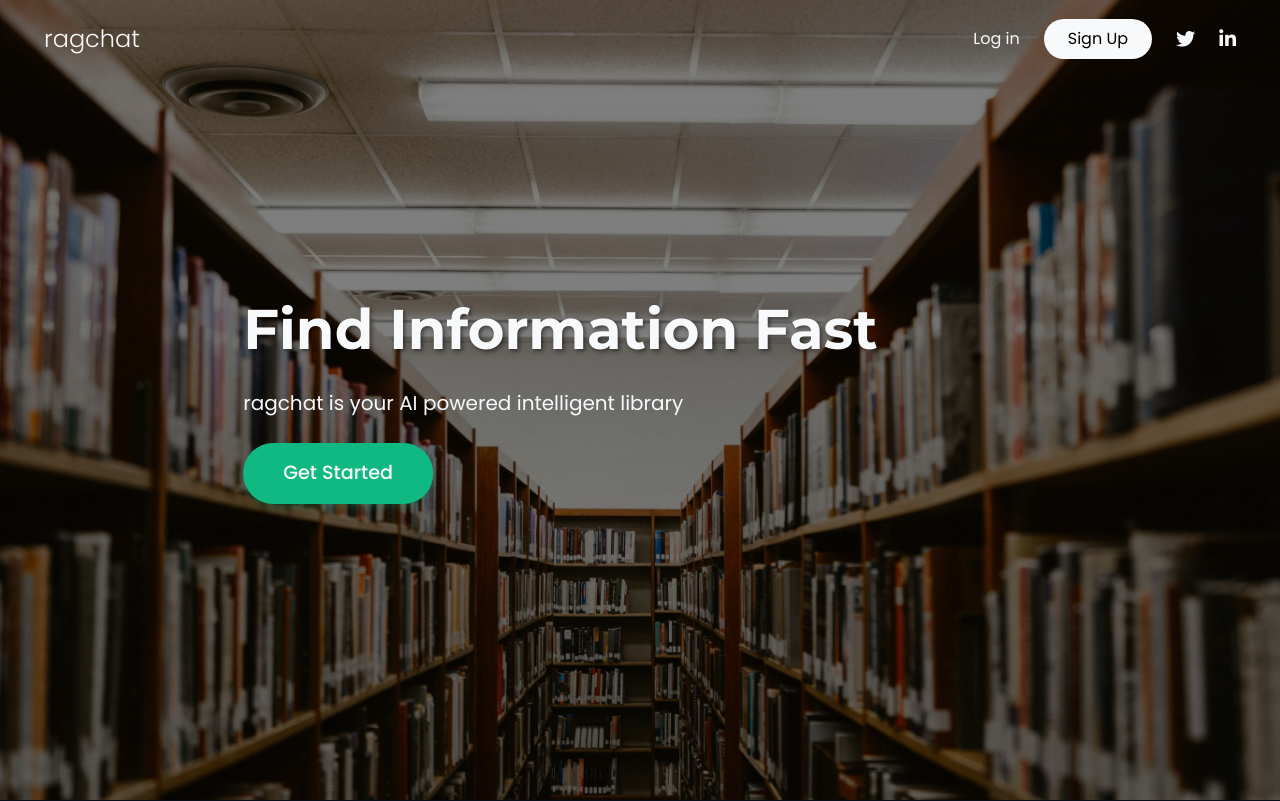
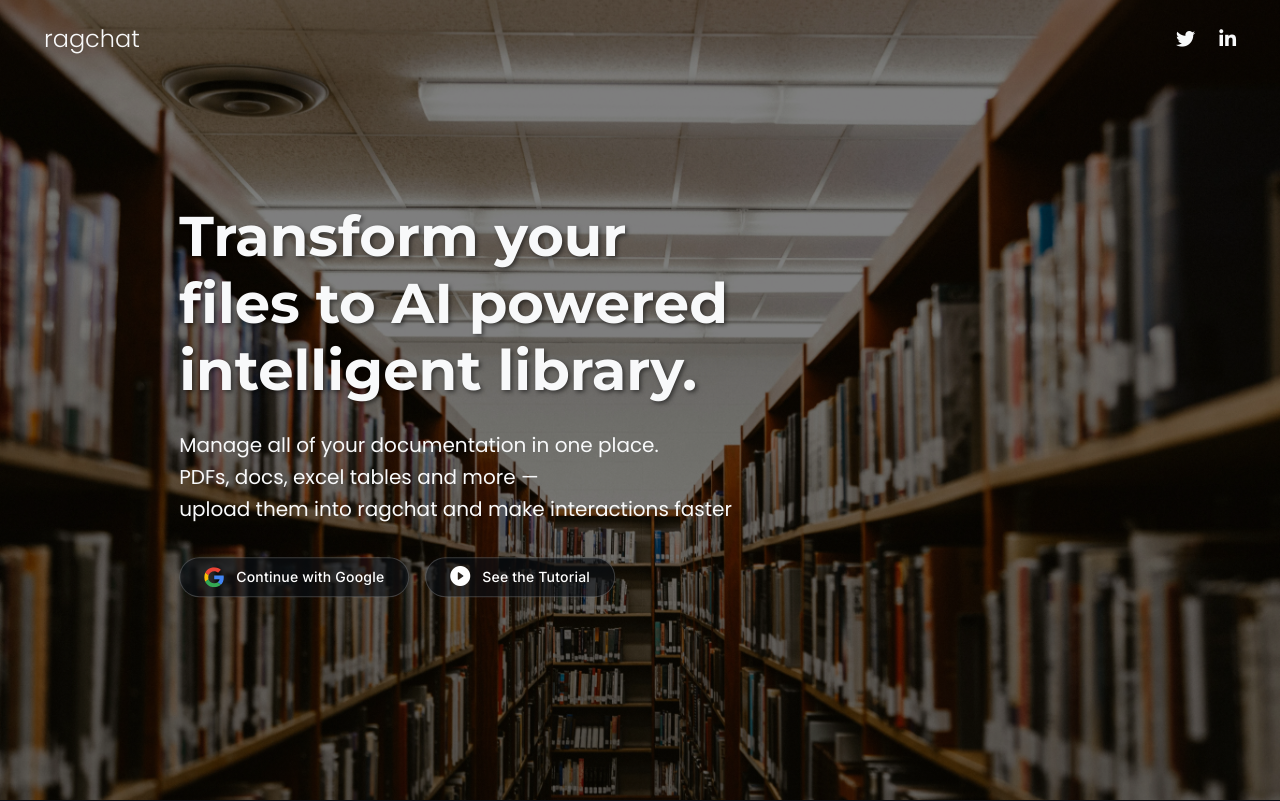
Before and after one commit to rahmansahinler1/ragchat, a FastAPI app: page / in a window 1280 px wide. Shown: the top 801 px of the page. Run offline with FastAPI, Linux system fonts and the light colour scheme; some libraries are stand-ins or nearby versions.

Commit message:
feat: updated landing page for google authentication

```diff
--- a/static/css/landing.css
+++ b/static/css/landing.css
@@ -92,33 +92,6 @@ html::-webkit-scrollbar {
     display: flex;
     align-items: center;
     gap: 1.5rem;
-}
-
-/* Auth Buttons */
-.login-link {
-    color: #F8F9FA;
-    text-decoration: none;
-    font-size: 1rem;
-    transition: color 0.3s ease;
-}
-
-.login-link:hover {
-    color: #e9ecef;
-}
-
-.signup-button {
-    background-color: #F8F9FA;
-    color: #000;
-    padding: 0.5rem 1.5rem;
-    border-radius: 25px;
-    text-decoration: none;
-    font-size: 1rem;
-    transition: all 0.3s ease;
-    border: none;
-}
-
-.signup-button:hover {
-    background-color: #e9ecef;
 }
 
 /* Social Links */
@@ -154,7 +127,7 @@ html::-webkit-scrollbar {
 .hero-content {
     position: absolute;
     top: 50%;
-    left: 20%;
+    left: 15%;
     transform: translate(-1%, -50%);
     text-align: left;
     width: 100%;
@@ -176,31 +149,72 @@ html::-webkit-scrollbar {
     margin-bottom: 2rem;
     color: #F8F9FA;
 }
-.cta-button {
-    display: inline-block;
-    background-color: #10B981;
-    color: #F8F9FA;
-    padding: 1rem 2.5rem;
-    border-radius: 30px;
-    text-decoration: none;
-    font-size: 1.2rem;
-    font-weight: 500;
-    transition: transform 0.3s ease, box-shadow 0.3s ease;
-    box-shadow: 0 4px 6px rgba(0,0,0,0.1);
-}
 
-.cta-button:hover {
-    transform: translateY(-2px);
-    box-shadow: 0 6px 8px rgba(0,0,0,0.2);
-}
 .logo-text {
     font-size: 1.5rem;
     font-weight: 700;
     color: #F8F9FA;
     text-decoration: none;
 }
+
+/* Hero buttons */
+.hero-buttons {
+    display: flex;
+    align-items: center;
+    gap: 16px;
+    margin-top: 2rem;
+}
+
+.hero-button {
+    display: flex;
+    align-items: center;
+    justify-content: center;
+    gap: 12px;
+    background-color: rgba(11, 15, 23, 0.6);
+    border: 1px solid rgba(255, 255, 255, 0.2);
+    border-radius: 100px;
+    padding: 8px 24px;
+    cursor: pointer;
+    transition: all 0.3s ease;
+    height: 40px;
+    min-width: 180px;
+}
+
+.hero-button:hover {
+    transform: translateY(-1px);
+    background-color: rgba(22, 27, 38, 0.7);
+    border-color: rgba(255, 255, 255, 0.3);
+    box-shadow: 0px 4px 12px rgba(0, 0, 0, 0.15);
+}
+
+.hero-button:active {
+    transform: translateY(0);
+    background-color: rgba(11, 15, 23, 0.6);
+}
+
+/* Text style for both buttons */
+.button-text {
+    color: #FFFFFF;
+    font-size: 14px;
+    font-weight: 500;
+    font-family: 'Inter', sans-serif;
+    letter-spacing: 0.2px;
+    white-space: nowrap;
+    line-height: 1;
+}
+
+.google-icon {
+    width: 20px;
+    height: 20px;
+    min-width: 20px;
+}
+
+.watch-icon {
+    font-size: 20px;
+    color: #FFFFFF;
+}
+
 /* About Section Design Start */
-
 .about-section {
     background-color: #0B0F17;
     width: 100%;
@@ -435,26 +449,6 @@ html::-webkit-scrollbar {
     font-size: 1.1rem;
     line-height: 1.7;
 }
-
-.cta-button {
-    display: inline-block;
-    background-color: #10B981;
-    color: #F8F9FA;
-    padding: 1rem 2.5rem;
-    border-radius: 30px;
-    text-decoration: none;
-    font-size: 1.2rem;
-    font-weight: 500;
-    transition: all 0.3s ease;
-    box-shadow: 0 4px 6px rgba(16, 185, 129, 0.2);
-}
-
-.cta-button:hover {
-    transform: translateY(-2px);
-    box-shadow: 0 6px 12px rgba(16, 185, 129, 0.3);
-    color: #F8F9FA;
-    background-color: #0EA975;
-}
 /* Intro 1 Section End */
 
 /* Info Section Start */
--- a/templates/landing.html
+++ b/templates/landing.html
@@ -33,6 +33,7 @@
     <link href="https://fonts.googleapis.com/css2?family=Poppins:ital,wght@0,100;0,200;0,300;0,400;0,500;0,600;0,700;0,800;0,900;1,100;1,200;1,300;1,400;1,500;1,600;1,700;1,800;1,900&display=swap" rel="stylesheet">
     <link rel="stylesheet" href="https://cdnjs.cloudflare.com/ajax/libs/font-awesome/6.0.0/css/all.min.css">
     <link rel="stylesheet" href="../static/css/landing.css">
+    <link href="https://cdn.jsdelivr.net/npm/bootstrap-icons@1.10.0/font/bootstrap-icons.css" rel="stylesheet">
 </head>
 
 <body>
@@ -44,8 +45,6 @@
 
             <!-- Navigation links aligned to the right -->
             <div class="nav-links">
-                <a href="/login" class="login-link">Log in</a>
-                <a href="/signup" class="signup-button">Sign Up</a>
                 <a href="https://twitter.com/ragchat_ai" class="social-link-nav twitter" target="_blank">
                     <i class="fab fa-twitter"></i>
                 </a>
@@ -65,9 +64,34 @@
                     <div class="row">
                         <div class="col-12">
                             <div class="hero-content">
-                                <h1 class="main-heading">Find Information Fast</h1>
-                                <p class="heading-description mb-4">ragchat is your AI powered intelligent library</p>
-                                <a href="/signup" class="cta-button">Get Started</a>
+                                <h1 class="main-heading">Transform your<br>
+                                files to AI powered<br>
+                                intelligent library.
+                                </h1>
+
+                                <p class="heading-description">Manage all of your documentation in one place.<br>
+                                PDFs, docs, excel tables and more —<br>
+                                upload them into ragchat and make interactions faster
+                                </p>
+
+                                <div class="hero-buttons">
+                                    <!-- Google Sign-in Button -->
+                                    <button class="hero-button google-signin-button" onclick="handleGoogleSignIn()">
+                                        <svg class="google-icon" xmlns="http://www.w3.org/2000/svg" viewBox="0 0 48 48">
+                                            <path fill="#EA4335" d="M24 9.5c3.54 0 6.71 1.22 9.21 3.6l6.85-6.85C35.9 2.38 30.47 0 24 0 14.62 0 6.51 5.38 2.56 13.22l7.98 6.19C12.43 13.72 17.74 9.5 24 9.5z"/>
+                                            <path fill="#4285F4" d="M46.98 24.55c0-1.57-.15-3.09-.38-4.55H24v9.02h12.94c-.58 2.96-2.26 5.48-4.78 7.18l7.73 6c4.51-4.18 7.09-10.36 7.09-17.65z"/>
+                                            <path fill="#FBBC05" d="M10.53 28.59c-.48-1.45-.76-2.99-.76-4.59s.27-3.14.76-4.59l-7.98-6.19C.92 16.46 0 20.12 0 24c0 3.88.92 7.54 2.56 10.78l7.97-6.19z"/>
+                                            <path fill="#34A853" d="M24 48c6.48 0 11.93-2.13 15.89-5.81l-7.73-6c-2.15 1.45-4.92 2.3-8.16 2.3-6.26 0-11.57-4.22-13.47-9.91l-7.98 6.19C6.51 42.62 14.62 48 24 48z"/>
+                                        </svg>
+                                        <span class="button-text">Continue with Google</span>
+                                    </button>
+
+                                    <!-- Tutorial Button -->
+                                    <button class="hero-button" onclick="showTutorial()">
+                                        <i class="bi bi-play-circle-fill watch-icon"></i>
+                                        <span class="button-text">See the Tutorial</span>
+                                    </button>
+                                </div>
                             </div>
                         </div>
                     </div>
@@ -158,7 +182,6 @@
                                 <div class="demo-container">
                                     <div style="position: relative; box-sizing: content-box; max-height: 80vh; max-height: 80svh; width: 100%; aspect-ratio: 1.9929922915206728; padding: 40px 0 40px 0;"><iframe src="https://app.supademo.com/embed/cm4hpwkq3012827exo1j783sw?embed_v=2" loading="lazy" title="Ragchat Demo" allow="clipboard-write" frameborder="0" webkitallowfullscreen="true" mozallowfullscreen="true" allowfullscreen style="position: absolute; top: 0; left: 0; width: 100%; height: 100%;"></iframe></div>
                                 </div>
-                                <a href="/signup" class="cta-button">Get Started</a>
                         </div>
                     </div>
                 </div>
@@ -182,7 +205,6 @@
                             <div class="intro-content">
                                 <h2 class="section-title fw-bold mb-4">Your Personal Researcher</h2>
                                 <p class="section-description mb-4">Supercharge your academic research with ragchat's intelligent document assistant. Instantly analyze multiple research papers, extract key findings, and generate comprehensive literature reviews through natural conversations. Perfect for academics, researchers, and students who need to process large volumes of scholarly work efficiently.</p>
-                                <a href="/signup" class="cta-button">Explore Now</a>
                             </div>
                         </div>
                     </div>
@@ -200,7 +222,6 @@
                             <div class="intro-content">
                                 <h2 class="section-title fw-bold mb-4">Fast and Accurate Analysis</h2>
                                 <p class="section-description mb-4">Transform your business documents into actionable insights with ragchat. Instantly analyze financial reports, market research, and business metrics through natural conversations. Get precise data, track KPIs, and make data-driven decisions faster than ever.</p>
-                                <a href="/signup" class="cta-button">Explore Now</a>
                             </div>
                         </div>
 
@@ -230,7 +251,6 @@
                             <div class="intro-content">
                                 <h2 class="section-title fw-bold mb-4">Smart Organization</h2>
                                 <p class="section-description mb-4">Transform your document management with ragchat's AI-powered smart organization. Create intelligent domains for your documents, instantly retrieve information through natural conversations, and maintain a self-organizing knowledge base that grows smarter with every addition. Perfect for teams handling extensive documentation and professionals dealing with large document collections.</p>
-                                <a href="../templates/signup.html" class="cta-button">Explore Now</a>
                             </div>
                         </div>
                     </div>
@@ -317,7 +337,6 @@
                     <div class="col-lg-4">
                         <h3 class="footer-logo mb-3">ragchat</h3>
                         <p class="footer-description mb-4">Your AI powered intelligent library</p>
-                        <a href="/signup" class="cta-button">Explore Now</a>
                     </div>
 
                     <!-- Quick Links -->
@@ -349,7 +368,14 @@
         </footer>
 
     <!-- Scripts -->
-     <script src="../static/js/landing.js"></script>
+    <script src="../static/js/landing.js"></script>
     <script src="https://cdn.jsdelivr.net/npm/bootstrap@5.3.3/dist/js/bootstrap.bundle.min.js"></script>
-        </body>
-        </html>
+    <script src="https://accounts.google.com/gsi/client" async defer></script>
+    <script>
+    function handleGoogleSignIn() {
+        window.location.href = '/auth/google/login';
+    }
+    </script>
+
+</body>
+</html>
```
Also changed, not shown: other parts of static/css/landing.css (+7 -39 lines), app/api/endpoints.py (+86 -0 lines).
